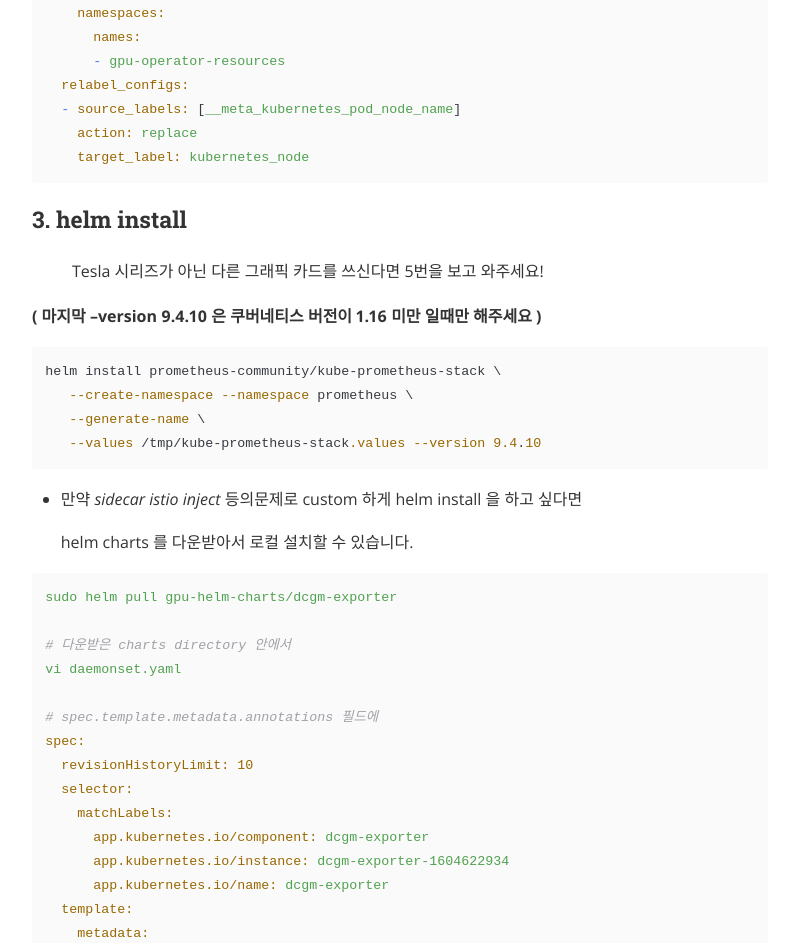
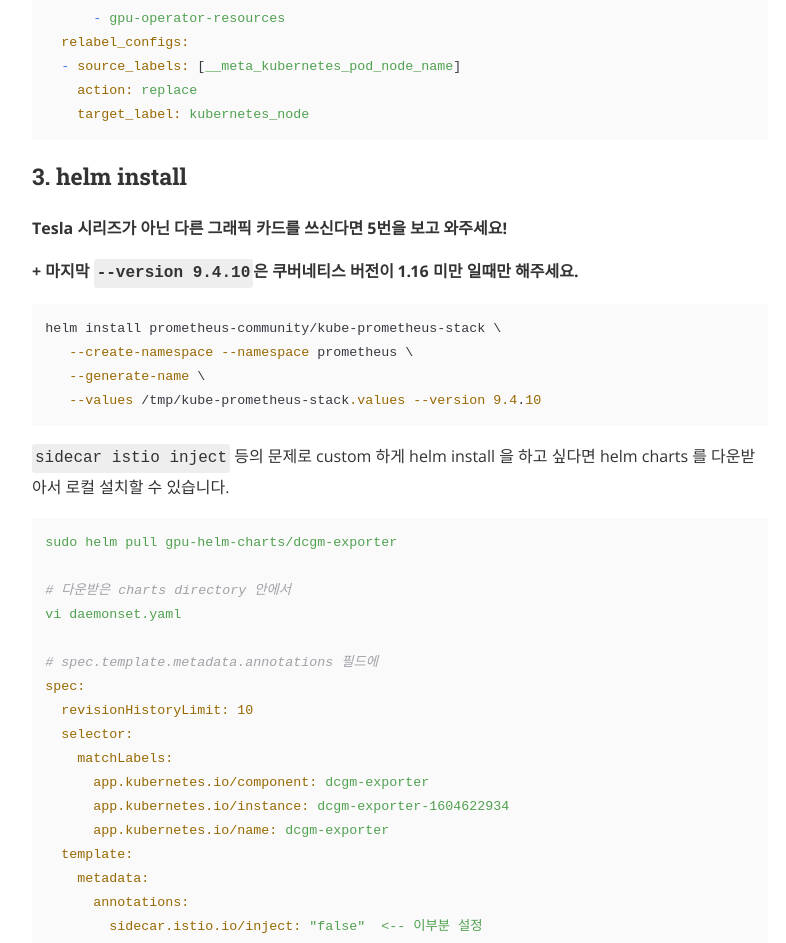
Before and after one commit to dudaji/blog, a Jekyll site: the page built from docs/_posts/kubernetes/2020-11-17-dcgm-exporter.md, in a window 1280 px wide and 1400 px high, scrolled down 3012 px. Shown: the top 943 px of the window, without its empty margins (240-1026 px from the left). Built offline with Jekyll 4.4.1, drawn with Linux system fonts in a browser that asks for light colours; nearby versions of some CDN libraries; comment, search, counter and statistics services are not loaded; some of the changed text lies outside the part shown.

Commit message:
Fixed typo in dcgm-exporter posts

````diff
--- a/docs/_posts/kubernetes/2020-11-17-dcgm-exporter.md
+++ b/docs/_posts/kubernetes/2020-11-17-dcgm-exporter.md
@@ -1,6 +1,7 @@
 ---
 layout: post
-title: "GTX,RTX 그래픽카드로 구성된 쿠버네티스 클러스터에 Nvidia DCGM Exporter 사용하기"
+title: "GTX,RTX 그래픽카드로 구성된 쿠버네티스 클러스터에
+Nvidia DCGM Exporter 사용하기"
 author: kade
 categories: kubernetes
 comments: true
@@ -139,9 +138,9 @@ additionalScrapeConfigs: # <-- 이부분 추가 !
 
 ### 3. helm install
 
-> Tesla 시리즈가 아닌 다른 그래픽 카드를 쓰신다면 5번을 보고 와주세요!
+**Tesla 시리즈가 아닌 다른 그래픽 카드를 쓰신다면 5번을 보고 와주세요!**
 
- **( 마지막 --version 9.4.10 은 쿠버네티스 버전이 1.16 미만 일때만 해주세요 )**
+**+ 마지막 `--version 9.4.10`은 쿠버네티스 버전이 1.16 미만 일때만 해주세요.**
 
 ```bash
 helm install prometheus-community/kube-prometheus-stack \
@@ -150,9 +149,8 @@ helm install prometheus-community/kube-prometheus-stack \
    --values /tmp/kube-prometheus-stack.values --version 9.4.10
 ```
 
-* 만약 *sidecar istio inject* 등의문제로 custom 하게 helm install 을 하고 싶다면
-
-  helm charts 를 다운받아서 로컬 설치할 수 있습니다.
+`sidecar istio inject` 등의 문제로 custom 하게 helm install 을 하고 싶다면
+helm charts 를 다운받아서 로컬 설치할 수 있습니다.
 
 ``` bash
 sudo helm pull gpu-helm-charts/dcgm-exporter
````
Also changed, not shown: other parts of docs/_posts/kubernetes/2020-11-17-dcgm-exporter.md (+8 -10 lines).
